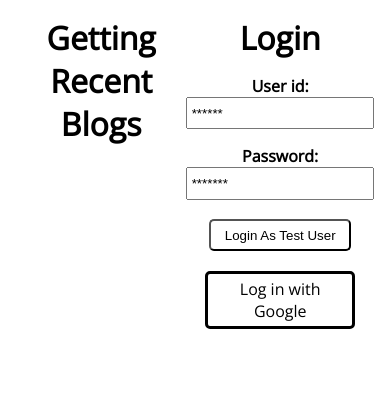
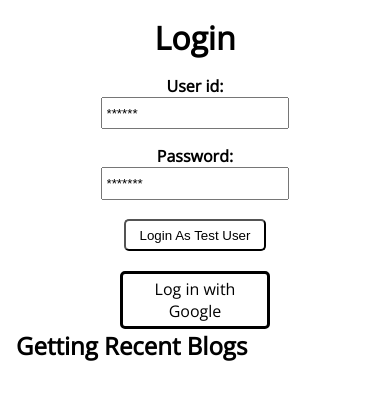
Before and after one commit to Muthukumar-Muthu/Blogging-app, a React (Create React App) app: page /login in a window 390 px wide. Shown: the top 400 px of the page. Built offline with nearby package versions, Linux system fonts and the light colour scheme; no server answers; the database is empty.

Commit message:
responsive landing page done

```diff
--- a/src/pages/landing-page/LandingPage.jsx
+++ b/src/pages/landing-page/LandingPage.jsx
@@ -25,13 +25,13 @@ const LandingPage = () => {
 
   return (
     <div className="landing-page">
-      <div className="recent-blogs">
+      <section className="recent-blogs">
         {recentBlogs.length === 0 ? (
           <h1>Getting Recent Blogs</h1>
         ) : (
           <BlogList addButton={false} blogs={recentBlogs} />
         )}
-      </div>
+      </section>
       <div className="login-container">
         <h1>Login</h1>
         <div className="userpass">
--- a/src/pages/landing-page/style.css
+++ b/src/pages/landing-page/style.css
@@ -48,4 +48,25 @@
 .userpass > * {
   margin-block: 1em;
 }
+
+@media (max-width: 720px) {
+  .landing-page {
+    -webkit-box-orient: vertical;
+    -webkit-box-direction: normal;
+        -ms-flex-direction: column;
+            flex-direction: column;
+  }
+  .recent-blogs {
+    -webkit-box-ordinal-group: 3;
+        -ms-flex-order: 2;
+            order: 2;
+  }
+  .login-container {
+    -webkit-box-ordinal-group: 2;
+        -ms-flex-order: 1;
+            order: 1;
+    position: static;
+    margin-inline: auto;
+  }
+}
 /*# sourceMappingURL=style.css.map */
--- a/src/pages/landing-page/style.scss
+++ b/src/pages/landing-page/style.scss
@@ -3,6 +3,7 @@
   display: flex;
   justify-content: space-around;
   align-items: flex-start;
+
   h1 {
     text-align: center;
   }
@@ -36,3 +37,16 @@
   }
   margin-block: 1em;
 }
+@media (max-width: 720px) {
+  .landing-page {
+    flex-direction: column;
+  }
+  .recent-blogs {
+    order: 2;
+  }
+  .login-container {
+    order: 1;
+    position: static;
+    margin-inline: auto;
+  }
+}
--- a/src/pages/profile-page/body/Body.jsx
+++ b/src/pages/profile-page/body/Body.jsx
@@ -1,5 +1,5 @@
 import { Link } from "react-router-dom";
-
+import { useState, useEffect } from "react/";
 import "./style.css";
 import {
   getUserPhoto,
@@ -7,10 +7,16 @@ import {
   getUserName,
 } from "../../../firebase/authentication/userDetails";
 import Bio from "./Bio";
+import getUserDetail from "../../../firebase/function/getUserDetail";
 
 const Body = () => {
   let domain = window.location.hostname;
-
+  const [userDetail, setUserDetail] = useState({});
+  useEffect(() => {
+    getUserDetail(getUserId())
+      .then((reponseObj) => setUserDetail(reponseObj))
+      .catch((err) => console.error(err));
+  }, []);
   return (
     <div className="body">
       <h2>About You</h2>
@@ -21,7 +27,7 @@ const Body = () => {
             readOnly
             spellCheck="false"
             type="text"
-            value={getUserName()}
+            value={userDetail.name}
           />
         </div>
       </div>
@@ -31,7 +37,7 @@ const Body = () => {
         <div className="left">
           <h3>Photo</h3>
           <div className="user-image">
-            <img src={getUserPhoto()} alt="" />
+            <img src={userDetail.photoUrl} alt="" />
           </div>
         </div>
       </div>
@@ -40,7 +46,7 @@ const Body = () => {
         <div>
           <div className="user-name">
             <h3>Username</h3>
-            <span>{getUserName()}</span>
+            <span>{userDetail.name}</span>
           </div>
           <div className="url">
             <h3>Profile URL</h3>
@@ -52,9 +58,9 @@ const Body = () => {
                   fontWeight: "normal",
                 }}
                 target={"_blank"}
-                to={`/user/${getUserId()}`}
+                to={`/user/${userDetail.userId}`}
               >
-                {`/user/${getUserId()}`}
+                {`/user/${userDetail.userId}`}
               </Link>
             </span>
           </div>
--- a/src/pages/profile-page/body/style.css
+++ b/src/pages/profile-page/body/style.css
@@ -100,4 +100,8 @@
     padding-inline: 0.25em;
   }
 }
+
+img {
+  width: 50px;
+}
 /*# sourceMappingURL=style.css.map */
--- a/src/pages/profile-page/body/style.scss
+++ b/src/pages/profile-page/body/style.scss
@@ -76,3 +76,6 @@
     padding-inline: 0.25em;
   }
 }
+img {
+  width: 50px;
+}
```
Also changed, not shown: 2 other files (tests, documents, lock files or other folders).
